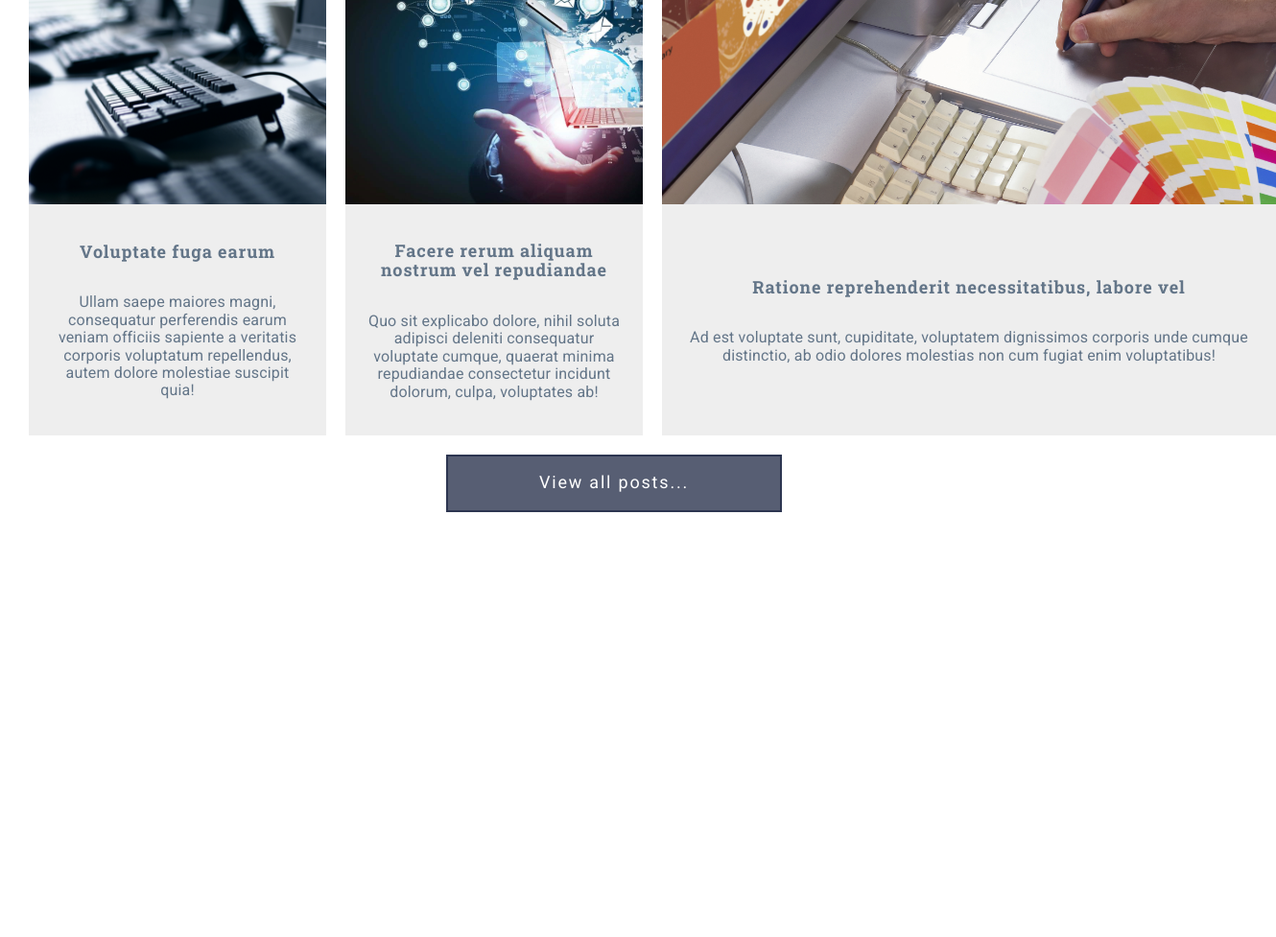
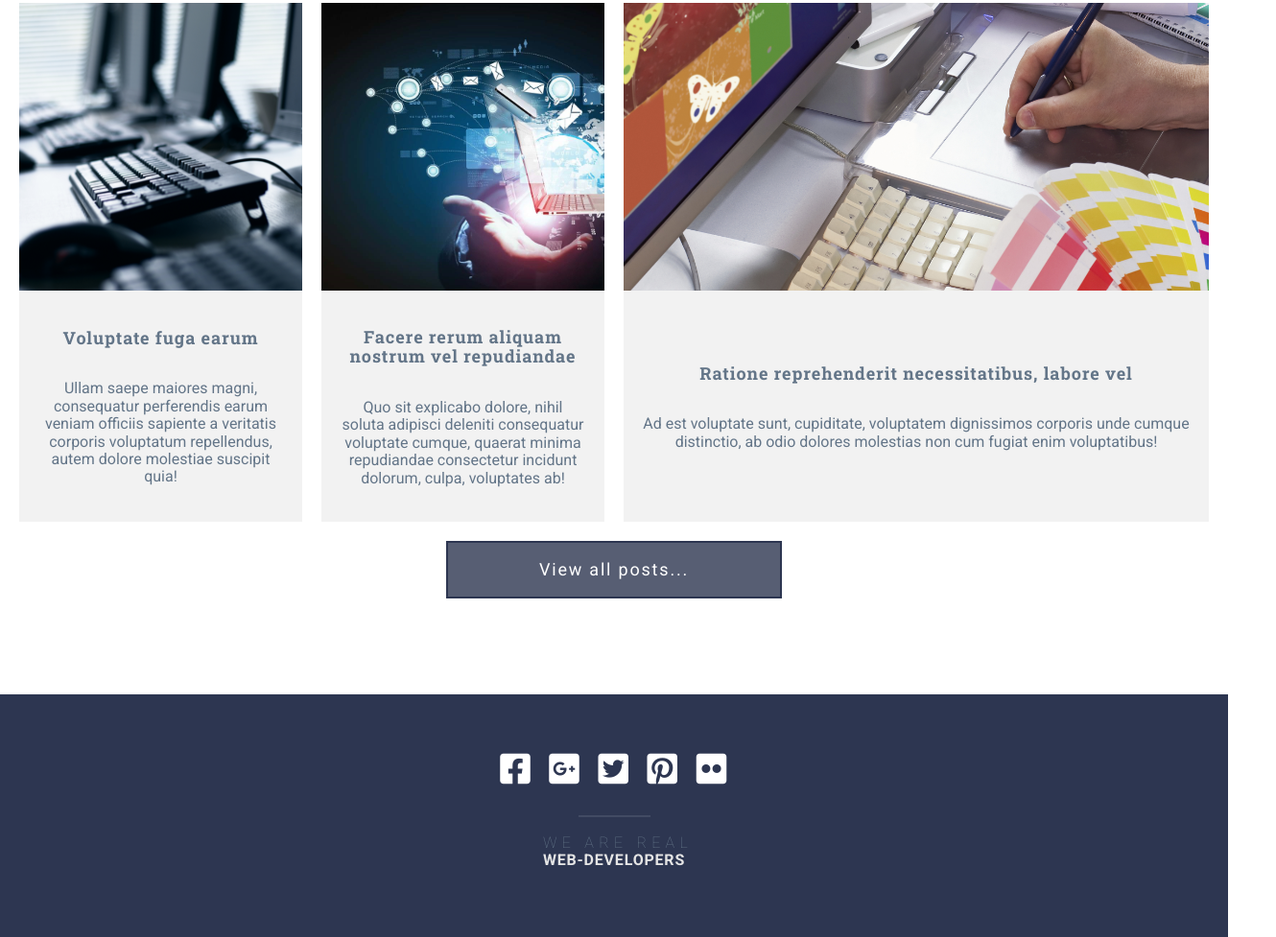
Before and after one commit to batashofa/grid-template, a website: page index.html in a window 1280 px wide. Shown: the part 3322-4299 px from the top of the page at 96% size, 1330 px wide, since content can reach past the window. Before the commit the page ends 3896 px from the top, so only its background shows below. Drawn offline with Linux system fonts and the light colour scheme.

Commit message:
Section footer

```diff
--- a/assets/scss/_footer.scss
+++ b/assets/scss/_footer.scss
@@ -0,0 +1,66 @@
+.footer {
+  padding: 50px 20px 50px;
+  text-align: center;
+  background-color: #2d3651;
+  text-align: center;
+  &__container {
+    max-width: 1340px;
+    margin: auto;
+    padding-right: 20px;
+    padding-left: 20px;
+  }
+
+  &__social {
+    width: 100%;
+    justify-content: center;
+    margin-bottom: 40px;
+    grid-template-columns: repeat(auto-fit, minmax(50px, max-content));
+
+
+    & .fab {
+      font-size: 36px;
+      padding: 10px 6px;
+      transition: color 0.5s;
+      &:hover {
+        color: $color-accent;
+      }
+
+    }
+
+
+  }
+
+  &__copy {
+    position: relative;
+    margin-top: 20px;
+    margin-bottom: 20px;
+    width: 100%;
+    color: $color-gray;
+    font-family: "Roboto", sans-serif;
+    font-size: 16px;
+    letter-spacing: 0.05em;
+    color: $color-gray-light;
+    font-weight: 700;
+    &::before {
+      position: absolute;
+      bottom: -20px;
+      left: calc(50% - 75px / 2);
+      width: 75px;
+      height: 2px;
+      content: "";
+      background-color: rgba($color-light, 0.1);
+      margin-bottom: 75px;
+    }
+
+    span {
+      margin-right: -0.5em;
+      display: flex;
+      clear: both;
+      justify-content: center;
+      align-content: center;
+      letter-spacing: 0.33em;
+      font-weight: 100;
+      color: $color-gray;
+    }
+  }
+}
--- a/assets/scss/sections/_section-about.scss
+++ b/assets/scss/sections/_section-about.scss
@@ -7,7 +7,7 @@
     padding: 80px 0 64px 0;
   }
   @media (max-width: 768px) {
-    padding: 60px 0 60px 0;
+    padding: 60px 0 45px 0;
   }
 
   .about__container {
@@ -24,7 +24,7 @@
         padding-bottom: 0;
       }
       @media (max-width: 768px) {
-        width: 477px;
+        width: 470px;
         margin: 0;
         padding-top: 0;
         padding-bottom: 0;
@@ -42,7 +42,7 @@
           font-size: 2rem;
         }
         @media (max-width: 768px) {
-          margin-bottom: 32px;
+          margin-bottom: 31px;
           font-size: 1.5rem;
         }
 
@@ -78,7 +78,7 @@
             right: -20px;
           }
           @media (max-width: 768px) {
-            right: -10px;
+            right: -11px;
           }
         }
       }
@@ -99,8 +99,10 @@
         margin-left: 42px;
       }
       @media (max-width: 768px) {
-
-        margin-left: 20px;
+        width: 236px;
+        height: 425px;
+        margin-left: 21px;
+        margin-top: 70px;
       }
     }
   }
--- a/assets/scss/sections/_section-form.scss
+++ b/assets/scss/sections/_section-form.scss
@@ -1,18 +1,35 @@
 .form {
   padding: 30px 0;
   background-color: $color-primary;
+  @media (max-width: 992px) {
+    padding: 30px 0 10px;
+  }
   &__container {
     @extend %container;
     padding-right: 20px;
     padding-left: 20px;
+    flex-wrap: wrap;
 
     .form-item {
       display: flex;
+      //width: calc(100%/3);
+
+      @media (max-width: 992px) {
+        // width: 303.5px;
+        // margin: 0 20px 0 0;
+        // padding: 0 30px 1px 30px;
+      }
+
+      @media (max-width: 768px) {
+        width: calc((100% - 20px) / 2);
+        &:first-child {
+          width: 100%;
+        }
+      }
 
       .form-item-input {
-        display: block;
-        color:$color-light;
-        width: 420px;
+        color: $color-light;
+        width: 100%;
         height: 60px;
         padding: 2px 30px 0 30px;
         transition: background-color 0.5s, border-color 0.5s;
@@ -22,10 +39,8 @@
         background-color: rgba(255, 255, 255, 0.05);
         font-size: 1.125rem;
         margin-right: 20px;
-
-        @media (max-width: 992px) {
-          width: 303.5px;
-          margin: 0 20px 1px 0;
+        @media (max-width: 768px) {
+          margin: 0 0 20px 0;
           padding: 0 30px 1px 30px;
         }
 
@@ -35,15 +50,12 @@
           border-bottom-color: $color-light;
           background-color: rgba($color-light, 0.15);
           outline: none;
-
-
-
         }
       }
       .btn-accent {
-        width: 420px;
+        width: 100%;
         height: 60px;
-        color:$color-light;
+        color: $color-light;
         border-color: rgba($color-light, 0);
         border-bottom-color: rgba($color-light, 0.4);
         background-color: rgba($color-light, 0.1);
@@ -52,15 +64,20 @@
         font-family: "Robota", sans-serif;
         transition: background-color 0.5s, border-color 0.5s;
 
-        @media (max-width: 992px) {
-          width: 303.5px;
-          padding: 0 0 0 2px;
+        // @media (max-width: 992px) {
+        //   width: 303.5px;
+        //   padding: 0 0 0 2px;
+        // }
+
+        @media (max-width: 768px) {
+          margin: 0 0 0 20px;
+
         }
 
         &:hover {
-            background-color:$color-accent;
-            border-color: $color-light;
-            cursor: pointer;
+          background-color: $color-accent;
+          border-color: $color-light;
+          cursor: pointer;
         }
       }
     }
--- a/assets/scss/sections/posts/_posts-button.scss
+++ b/assets/scss/sections/posts/_posts-button.scss
@@ -12,6 +12,7 @@
       background-color: rgba(45, 54, 81, 0.8);
       padding: 17px 19px;
       transition: background-color 0.5s;
+      padding-top: 18px;
 
       &:focus,
       &:hover {
--- a/assets/scss/sections/posts/_posts-container.scss
+++ b/assets/scss/sections/posts/_posts-container.scss
@@ -3,6 +3,7 @@
   flex-flow: column;
   padding-right: 20px;
   padding-left: 20px;
+
   h2 {
     max-height: 48px;
     width: 100%;
@@ -13,6 +14,15 @@
     line-height: 1.2em;
     font-size: 2.5rem;
     margin-bottom: 56px;
+
+    @media (max-width: 992px) {
+      font-size: 2rem;
+      margin-bottom: 42px;
+    }
+    @media (max-width: 768px) {
+      font-size: 1.5rem;
+      margin-bottom: 36px;
+    }
   }
 
   .posts__grid {
@@ -23,20 +33,57 @@
     grid-template-areas:
       "p1 p1 p2 p3"
       "p4 p5 p6 p6";
-        grid-template-columns: repeat(4, 310px);
+    grid-template-columns: repeat(4, 1fr);
+    @media (max-width: 992px) {
+      grid-template-areas:
+        "p1 p1 p2"
+        "p3 p4 p4"
+        "p5 p5 p6";
+      grid-template-columns: repeat(3, 1fr);
+    }
+
+    @media (max-width: 768px) {
+      grid-template-areas:
+        "p1 p2"
+        "p3 p4"
+        "p5 p6";
+      grid-template-columns: 1fr 1fr;
+    }
+  }
 }
 
 .post-item {
   display: block;
+  transition: background-color 0.5s;
+
+  &:hover .post-item__image {
+    transform: scale(1.1);
+    cursor: pointer;
+  }
+  &:hover .post-item__link {
+    background-color: #d8d8d8;
+    cursor: pointer;
+  }
   &__link {
     display: grid;
     overflow: hidden;
     height: 100%;
     grid-template-rows: 300px 1fr;
     text-decoration: none;
-          background-color: #eeeeee;
+    background-color:#f2f2f2;
+    transition: background-color 0.5s;
+
   }
+  .post-item__image {
+    transition: transform 0.5s;
+  }
+  &__image img {
+    width: 100%;
+    object-fit: cover;
+    height: 300px;
 
+
+  }
   &__caption {
     display: grid;
     align-self: center;
@@ -44,7 +91,6 @@
     text-align: center;
     font-family: "Roboto Slab", serif;
     padding: 20px;
-
 
     h3 {
       letter-spacing: 0.05em;
@@ -55,7 +101,7 @@
     p {
       font-family: "Roboto", serif;
       transition: color 0.5s;
-            letter-spacing: 0.01rem;
+      letter-spacing: 0;
       text-align: center;
       color: #637588;
       font-size: 1rem;
@@ -63,4 +109,40 @@
     }
   }
 }
+
+.post-item:nth-of-type(1) {
+  grid-area: p1;
 }
+.post-item:nth-of-type(2) {
+  grid-area: p2;
+}
+.post-item:nth-of-type(3) {
+  grid-area: p3;
+}
+.post-item:nth-of-type(4) {
+  grid-area: p4;
+}
+.post-item:nth-of-type(5) {
+  grid-area: p5;
+}
+.post-item:nth-of-type(6) {
+  grid-area: p6;
+}
+
+// .post-item:nth-of-type(2) {
+//   grid-area: p2;
+// }
+
+// .post-item:nth-of-type(3) {
+//   grid-area: p3;
+// }
+// .post-item:nth-of-type(4) {
+//   grid-area: p4;
+// }
+
+// .post-item:nth-of-type(5) {
+//   grid-area: p5;
+// }
+// .post-item:nth-of-type(6) {
+//   grid-area: p6;
+// }
--- a/assets/scss/sections/posts/_section-posts.scss
+++ b/assets/scss/sections/posts/_section-posts.scss
@@ -1,28 +1,12 @@
 .posts {
-  padding: 10px 10px 40px;
+  padding: 100px 0;
   @import "sections/posts/posts-container";
   @import "sections/posts/posts-button";
+
+  @media (max-width: 992px) {
+    padding: 80px 0;
+  }
+  @media (max-width: 768px) {
+    padding: 60px 0;
+  }
 }
-
-
-
-.post-item:nth-of-type(1) {
-  grid-area: p1;
-}
-.post-item:nth-of-type(2) {
-  grid-area: p2;
-}
-
-.post-item:nth-of-type(3) {
-  grid-area: p3;
-}
-.post-item:nth-of-type(4) {
-  grid-area: p4;
-}
-
-.post-item:nth-of-type(5) {
-  grid-area: p5;
-}
-.post-item:nth-of-type(6) {
-  grid-area: p6;
-}
--- a/assets/scss/sections/skills/_skills-container.scss
+++ b/assets/scss/sections/skills/_skills-container.scss
@@ -78,6 +78,13 @@
       letter-spacing: 0.1em;
       transition: color 0.5s;
       font-family: "Roboto", sans-serif;
+
+      @media (max-width: 992px) {
+        font-size: 1.125rem
+      }
+      @media (max-width: 768px) {
+        font-size: 1.125rem
+      }
     }
 
     &:hover .skill-item__image {
--- a/index.html
+++ b/index.html
@@ -281,7 +281,32 @@
   </section>
 
 
-  <footer class="footer"></footer>
+  <footer class="footer">
+    <div class="footer__container">
+      <div class="footer__social">
+        <a href="#" >
+          <i class="fab fa-facebook-square"> </i>
+        </a>
+        <a href="#" >
+          <i class="fab fa-google-plus-square"> </i>
+        </a>
+        <a href="#" >
+          <i class="fab fa-twitter-square"> </i>
+        </a>
+        <a href="#" >
+          <i class="fab fa-pinterest-square"> </i>
+        </a>
+        <a href="#" >
+          <i class="fab fa-flickr"> </i>
+        </a>
+      </div>
+      <div class="footer__copy">
+        <span>WE ARE REAL</span> WEB-DEVELOPERS
+
+      </div>
+
+    </div>
+  </footer>
 
 
   <script src="libs/jquery/dist/jquery.min.js"></script>
```
Also changed, not shown: assets/css/style.css. Lines whose indentation alone changed are shown as unchanged.
